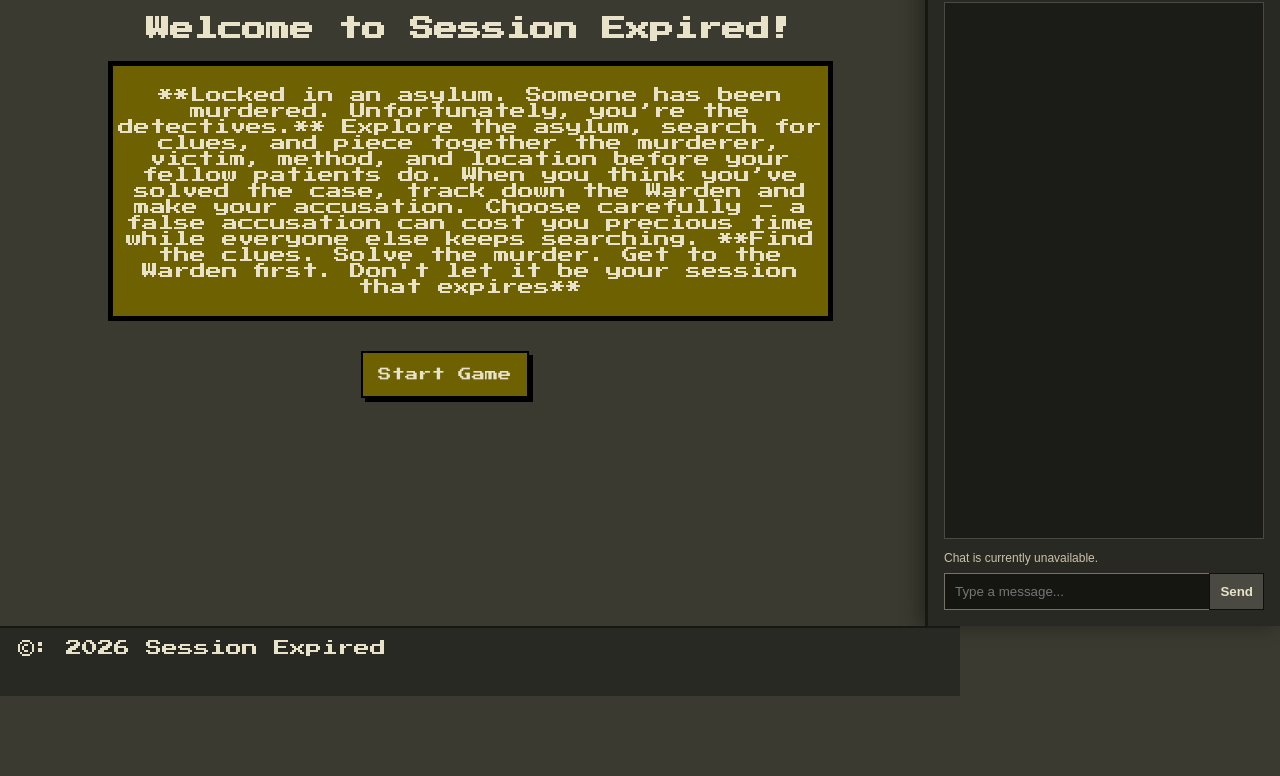
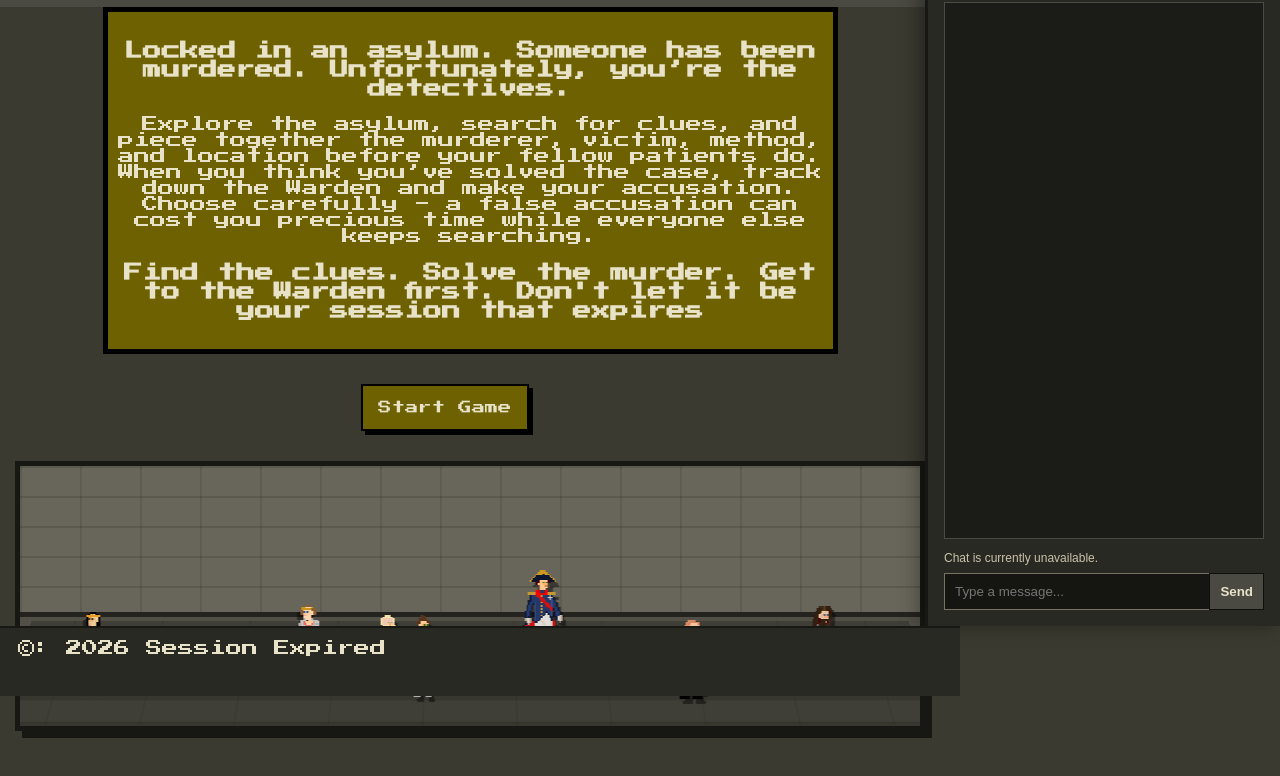
Before and after one commit to session-expired/session-expired, a website: page public/index.html in a window 1280 px wide. Shown: the part 104-880 px from the top of the page. Drawn offline with nearby package versions, Linux system fonts and the light colour scheme; no server answers.

Commit message:
added an index page wandering sprites area

```diff
--- a/public/css/game.css
+++ b/public/css/game.css
@@ -378,10 +378,12 @@
   background-position: left top;
   background-size: 800% 100%;
   image-rendering: pixelated;
+  transform: scale(var(--character-scale, 1));
+  transform-origin: center bottom;
 }
 
 #board .sprite-art.facing-left {
-  transform: scaleX(-1);
+  transform: scaleX(-1) scale(var(--character-scale, 1));
 }
 
 #board .character-speech {
--- a/public/css/global.css
+++ b/public/css/global.css
@@ -11,6 +11,7 @@ nav {
   background-color: #4a4a42;
   height: 50 px;
   text-align: center;
+  padding: 5px;
 }
 
 nav ul {
@@ -117,7 +118,7 @@ nav li a.back-to-game-link:focus-visible {
 #welcomeMessage {
   background-color: #6e6101;
   border: 5px solid black;
-  padding: 5px;
+  padding: 10px;
   width: 75%;
   margin: 0 auto;
   text-align: center;
@@ -148,6 +149,69 @@ nav li a.back-to-game-link:focus-visible {
 #playOptions button:hover {
   background-color: white;
   color: #8b1e1e;
+}
+
+[data-character="rasputin"] { --character-scale: 1.08; }
+[data-character="crowley"] { --character-scale: 1.02; }
+[data-character="brahe"] { --character-scale: 1.01; }
+[data-character="bonaparte"] { --character-scale: .92; }
+[data-character="mallon"] { --character-scale: .97; }
+[data-character="lovelace"] { --character-scale: .96; }
+[data-character="curie"] { --character-scale: .92; }
+
+#play-hook {
+  position: relative;
+  width: min(900px, calc(100% - 32px));
+  height: 260px;
+  margin: 0 auto 32px;
+  overflow: hidden;
+  border: 5px solid #171713;
+  background: #514f46;
+  box-shadow: 7px 7px 0 #171713;
+  isolation: isolate;
+}
+
+.hook-wall {
+  position: absolute;
+  inset: 0 0 42% 0;
+  background:
+    linear-gradient(rgba(0, 0, 0, .12) 2px, transparent 2px) 0 0 / 100% 30px,
+    linear-gradient(90deg, rgba(0, 0, 0, .1) 2px, transparent 2px) 0 0 / 60px 100%,
+    #68665a;
+  border-bottom: 5px solid #24231f;
+}
+
+.hook-floor {
+  position: absolute;
+  inset: 58% 0 0;
+  background:
+    linear-gradient(90deg, transparent 49%, rgba(0, 0, 0, .13) 50%, transparent 51%) 0 0 / 90px 100%,
+    linear-gradient(rgba(255, 255, 255, .04) 49%, rgba(0, 0, 0, .14) 50%, transparent 52%) 0 0 / 100% 42px,
+    #37362f;
+  transform: perspective(180px) rotateX(7deg) scale(1.05);
+  transform-origin: bottom;
+}
+
+.hook-character {
+  position: absolute;
+  z-index: 2;
+  width: 32px;
+  height: 57px;
+  background-repeat: no-repeat;
+  image-rendering: pixelated;
+  filter: drop-shadow(2px 3px 0 rgba(0, 0, 0, .45));
+  transform-origin: center bottom;
+  --character-scale: 1;
+  will-change: left, top, transform;
+}
+
+.hook-warden {
+  z-index: 4;
+  background-image: url("/assets/images/chars/bonaparte/bonaparte.png");
+}
+
+@media (prefers-reduced-motion: reduce) {
+  .hook-character { transition: none !important; }
 }
 
 #interactions button {
--- a/public/css/lobby.css
+++ b/public/css/lobby.css
@@ -34,7 +34,7 @@
 .lobby-page .character-option { display: flex; min-width: 0; padding: 6px; align-items: center; gap: 8px; background: #292923; text-align: left; }
 .lobby-page .character-option.selected { border-color: #d5c47f; background: #6e6101; }
 .lobby-page .character-option span:last-child { overflow-wrap: anywhere; }
-.character-sprite { display: inline-block; width: 32px; height: 57px; flex: 0 0 32px; background-position: 0 0; background-repeat: no-repeat; image-rendering: pixelated; }
+.character-sprite { display: inline-block; width: 32px; height: 57px; flex: 0 0 32px; background-position: 0 0; background-repeat: no-repeat; image-rendering: pixelated; transform: scale(var(--character-scale, 1)); transform-origin: center bottom; }
 @media (max-width: 760px) {
   .lobby-page { grid-template-columns: 1fr; }
   .section-heading, .form-row { align-items: stretch; flex-direction: column; }
--- a/public/index.html
+++ b/public/index.html
@@ -24,16 +24,17 @@
       </ul>
     </nav>
 
-    <h2 id="welcome">Welcome to Session Expired!</h2>
+
+
     <div id="welcomeMessage">
       <p>
-        **Locked in an asylum. Someone has been murdered. Unfortunately, you’re the detectives.**
+        <h3>Locked in an asylum. Someone has been murdered. Unfortunately, you’re the detectives.</h3>
 
         Explore the asylum, search for clues, and piece together the murderer, victim, method, and location before your fellow patients do. When you think you’ve solved the case, track down the Warden and make your accusation.
 
         Choose carefully - a false accusation can cost you precious time while everyone else keeps searching.
 
-        **Find the clues. Solve the murder. Get to the Warden first. Don't let it be your session that expires**
+        <h3>Find the clues. Solve the murder. Get to the Warden first. Don't let it be your session that expires</h3>
 
       </p>
     </div>
@@ -42,6 +43,13 @@
     <div id="playOptions">
 
       <button id="joinGame">Start Game</button>
+    </div>
+
+    <div id="play-hook" aria-label="The Warden patrols while the patients wander the asylum">
+      <div class="hook-wall" aria-hidden="true"></div>
+      <div class="hook-floor" aria-hidden="true"></div>
+      <div id="wandering-warden" class="hook-character hook-warden" aria-hidden="true"></div>
+      <div id="wandering-patients" aria-hidden="true"></div>
     </div>
 
 
--- a/public/js/game/deduction-controls.js
+++ b/public/js/game/deduction-controls.js
@@ -180,7 +180,7 @@ export function createDeductionControls(elements, gameId, callbacks) {
                     callbacks.onDialogue(currentPlayerCharacter, "accuse");
                     callbacks.onDialogue(currentPlayerCharacter, data.correct ? "correct_accusation" : "wrong_accusation");
                 }
-                callbacks.onStatus(data.correct ? "Correct accusation — game finished." : "Incorrect accusation — your turn has ended.");
+                callbacks.onStatus(data.correct ? "Correct accusation — game finished." : "Incorrect accusation — your session has ended.");
             }
             callbacks.onState(data.state);
         } catch (error) { callbacks.onStatus(error.message); }
--- a/public/js/game/entity-renderer.js
+++ b/public/js/game/entity-renderer.js
@@ -46,6 +46,7 @@ export function createEntityRenderer(boardElement, boardLayout, getGameState) {
             if (entity.id) sprite.dataset.entityId = String(entity.id);
             const art = document.createElement("div");
             art.className = "sprite-art";
+            art.dataset.character = entity.character;
             art.style.backgroundImage = `url("/assets/images/chars/${encodeURIComponent(entity.character)}/${encodeURIComponent(entity.character)}.png")`;
             if (entity.facing === "left") art.classList.add("facing-left");
             sprite.appendChild(art);
--- a/public/js/index.js
+++ b/public/js/index.js
@@ -1,5 +1,83 @@
-let button = document.getElementById("joinGame");
+const button = document.getElementById("joinGame");
 
 button.addEventListener("click", ()=>{
    window.location.href='./pages/lobbyPage.html'
-})
+});
+
+const playHook = document.getElementById("play-hook");
+const warden = document.getElementById("wandering-warden");
+const patientLayer = document.getElementById("wandering-patients");
+const patientNames = ["brahe", "crowley", "curie", "lovelace", "mallon", "rasputin"];
+const characters = [];
+const reducedMotion = window.matchMedia("(prefers-reduced-motion: reduce)").matches;
+
+function createPatient(name, index) {
+  const patient = document.createElement("div");
+  patient.className = "hook-character hook-patient";
+  patient.dataset.character = name;
+  patient.style.backgroundImage = `url("/assets/images/chars/${name}/${name}.png")`;
+  patient.dataset.phase = String(index * 83);
+  patientLayer.appendChild(patient);
+  characters.push(patient);
+  return patient;
+}
+
+function place(character, x, y, facing = 1) {
+  character.style.left = `${x}px`;
+  character.style.top = `${y}px`;
+  character.dataset.facing = String(facing);
+}
+
+function wander(character) {
+  if (reducedMotion) return;
+  const maxX = Math.max(0, playHook.clientWidth - 38);
+  const x = 8 + Math.random() * Math.max(0, maxX - 16);
+  const y = 158 + Math.random() * Math.max(0, playHook.clientHeight - 220);
+  const currentX = Number.parseFloat(character.style.left) || 0;
+  const distance = Math.abs(x - currentX);
+  const duration = 1800 + distance * 13 + Math.random() * 1800;
+
+  character.dataset.walking = "true";
+  character.dataset.facing = x < currentX ? "-1" : "1";
+  character.style.transition = `left ${duration}ms linear, top ${duration}ms ease-in-out`;
+  place(character, x, y, character.dataset.facing);
+  window.setTimeout(() => {
+    character.dataset.walking = "false";
+    window.setTimeout(() => wander(character), 350 + Math.random() * 1300);
+  }, duration);
+}
+
+function patrolWarden() {
+  if (reducedMotion) return;
+  const currentX = Number.parseFloat(warden.style.left) || 12;
+  const targetX = currentX < playHook.clientWidth / 2 ? playHook.clientWidth - 52 : 12;
+  const duration = Math.max(2400, Math.abs(targetX - currentX) * 10);
+  warden.dataset.walking = "true";
+  warden.dataset.facing = targetX < currentX ? "-1" : "1";
+  warden.style.transition = `left ${duration}ms linear`;
+  warden.style.left = `${targetX}px`;
+  window.setTimeout(patrolWarden, duration);
+}
+
+function animateSprites(time) {
+  [warden, ...characters].forEach((character) => {
+    const phase = Number(character.dataset.phase) || 0;
+    const frame = character.dataset.walking === "true" ? 1 + Math.floor((time + phase) / 100) % 6 : 0;
+    const facing = Number(character.dataset.facing) || 1;
+    character.style.backgroundPosition = `${frame * -32}px 0`;
+    character.style.transform = `scale(${facing * 1.65}, 1.65) scale(var(--character-scale))`;
+  });
+  window.requestAnimationFrame(animateSprites);
+}
+
+warden.dataset.character = "bonaparte";
+place(warden, 12, 128, 1);
+warden.dataset.walking = reducedMotion ? "false" : "true";
+patientNames.forEach((name, index) => {
+  const patient = createPatient(name, index);
+  place(patient, 35 + index * Math.max(45, (playHook.clientWidth - 100) / patientNames.length), 165 + (index % 3) * 12, index % 2 ? -1 : 1);
+  if (!reducedMotion) window.setTimeout(() => wander(patient), index * 240);
+});
+
+if (!reducedMotion) window.setTimeout(patrolWarden, 80);
+window.requestAnimationFrame(animateSprites);
--- a/public/js/lobby.js
+++ b/public/js/lobby.js
@@ -15,6 +15,7 @@ let selectedLobbyId = null;
 function createCharacterSprite(character) {
   const sprite = document.createElement("span");
   sprite.className = "character-sprite";
+  sprite.dataset.character = character.id;
   sprite.style.backgroundImage = `url("${character.image}")`;
   sprite.setAttribute("role", "img");
   sprite.setAttribute("aria-label", character.name);
```
